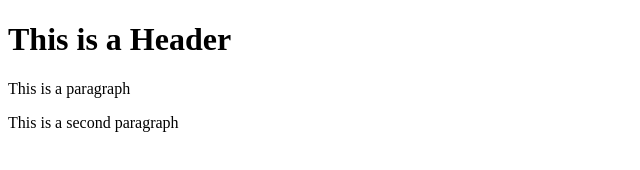
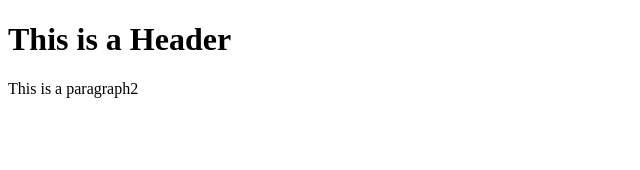
Before and after one commit to victoriareyes11/git-test, a website: page index.html in a window 1280 px wide. Shown: the whole page, without its empty margins (0-640 px from the left). Drawn offline with Linux system fonts and the light colour scheme.

Commit message:
fourth commit

```diff
--- a/index.html
+++ b/index.html
@@ -4,7 +4,6 @@
 
     <body>
         <h1>This is a Header</h1>
-        <p>This is a paragraph</p>
-        <p>This is a second paragraph</p>
+        <p>This is a paragraph2</p>
     </body>
 </html>
```
Also changed, not shown: package.json (added, +21 -0 lines), 2 other files.
